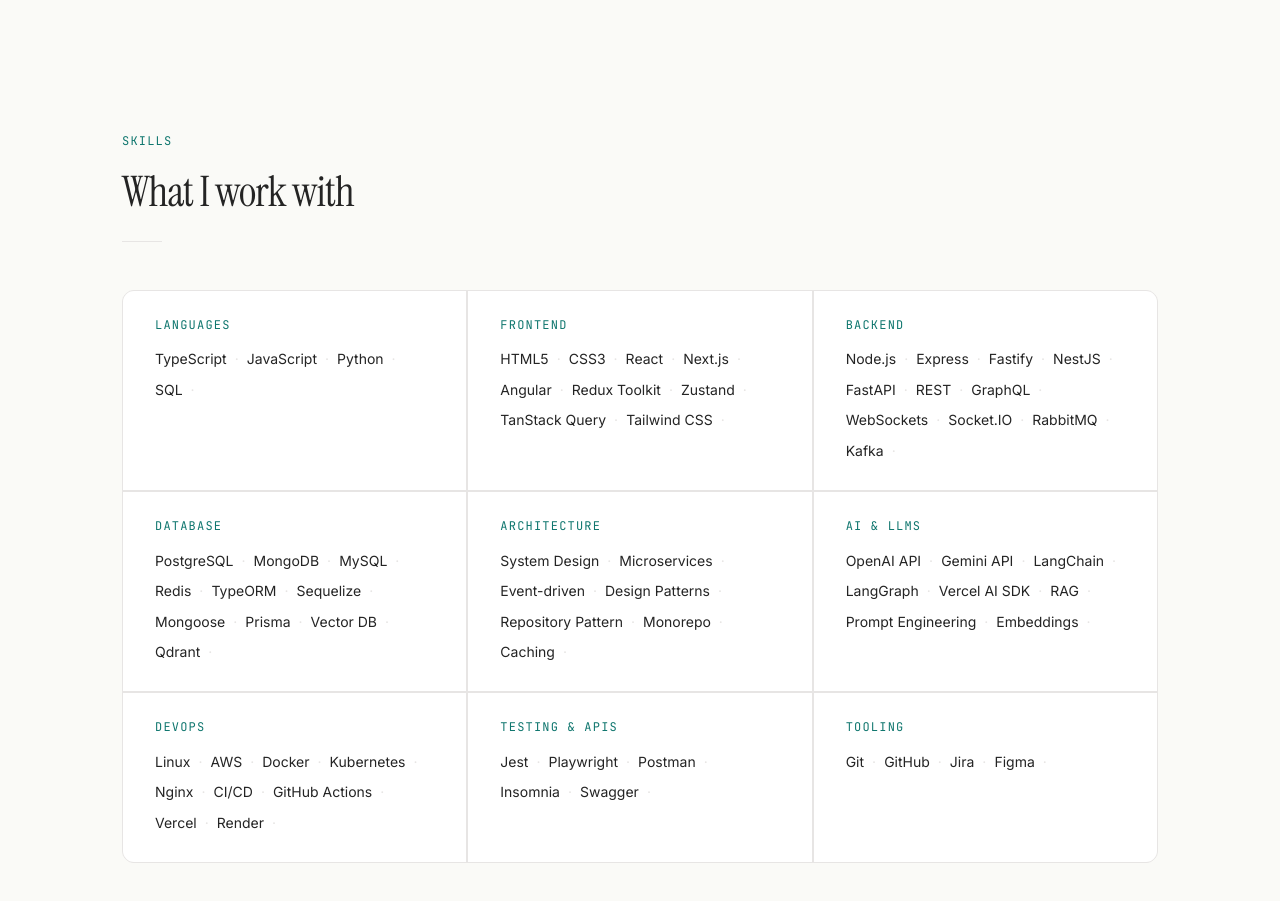
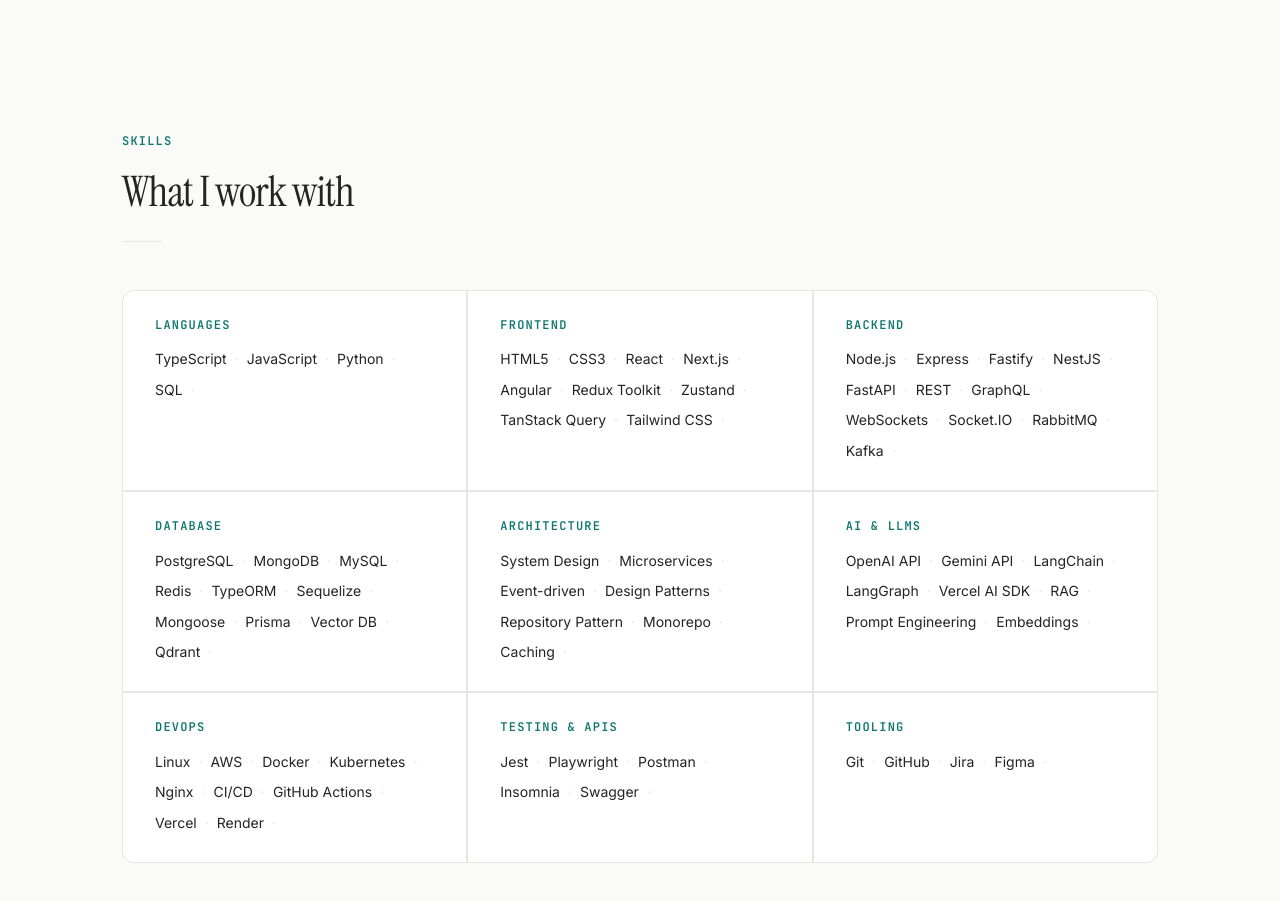
Before and after one commit to Anushidh/my-portfolio, a Next.js app: page / in a window 1280 px wide. Shown: the part 6680-7581 px from the top of the page. Built offline with nearby package versions, Linux system fonts and the light colour scheme.

Commit message:
UI Tweak: Make skill category titles bolder

```diff
--- a/components/Skills.tsx
+++ b/components/Skills.tsx
@@ -135,6 +135,7 @@
               color: "var(--color-accent)",
               letterSpacing: "0.1em",
               textTransform: "uppercase",
+              fontWeight: 600,
               marginBottom: "1rem",
             }}
           >
@@ -185,6 +186,7 @@
                   color: "var(--color-accent)",
                   letterSpacing: "0.1em",
                   textTransform: "uppercase",
+                  fontWeight: 600,
                   marginBottom: "1rem",
                 }}
               >
```
